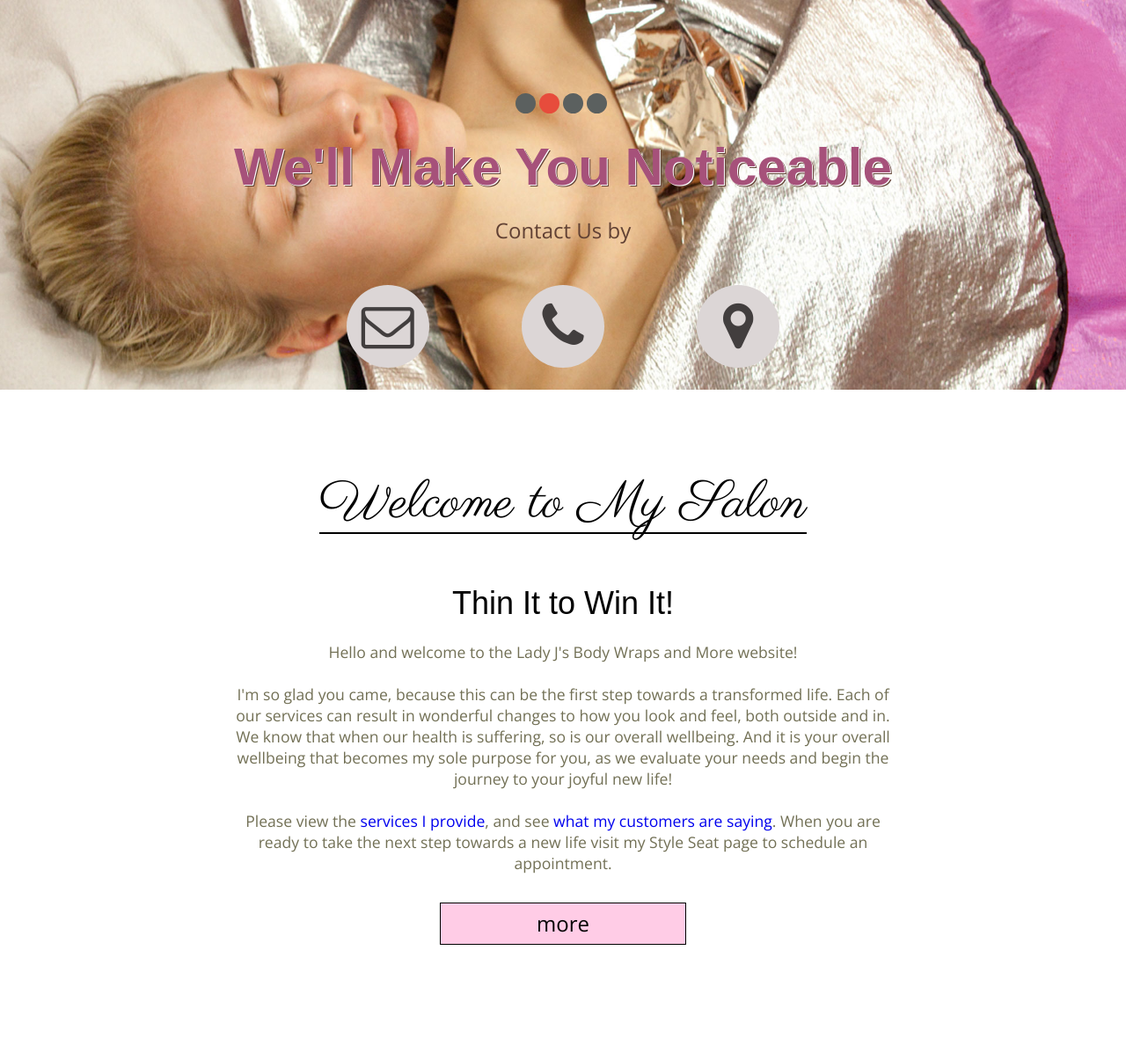
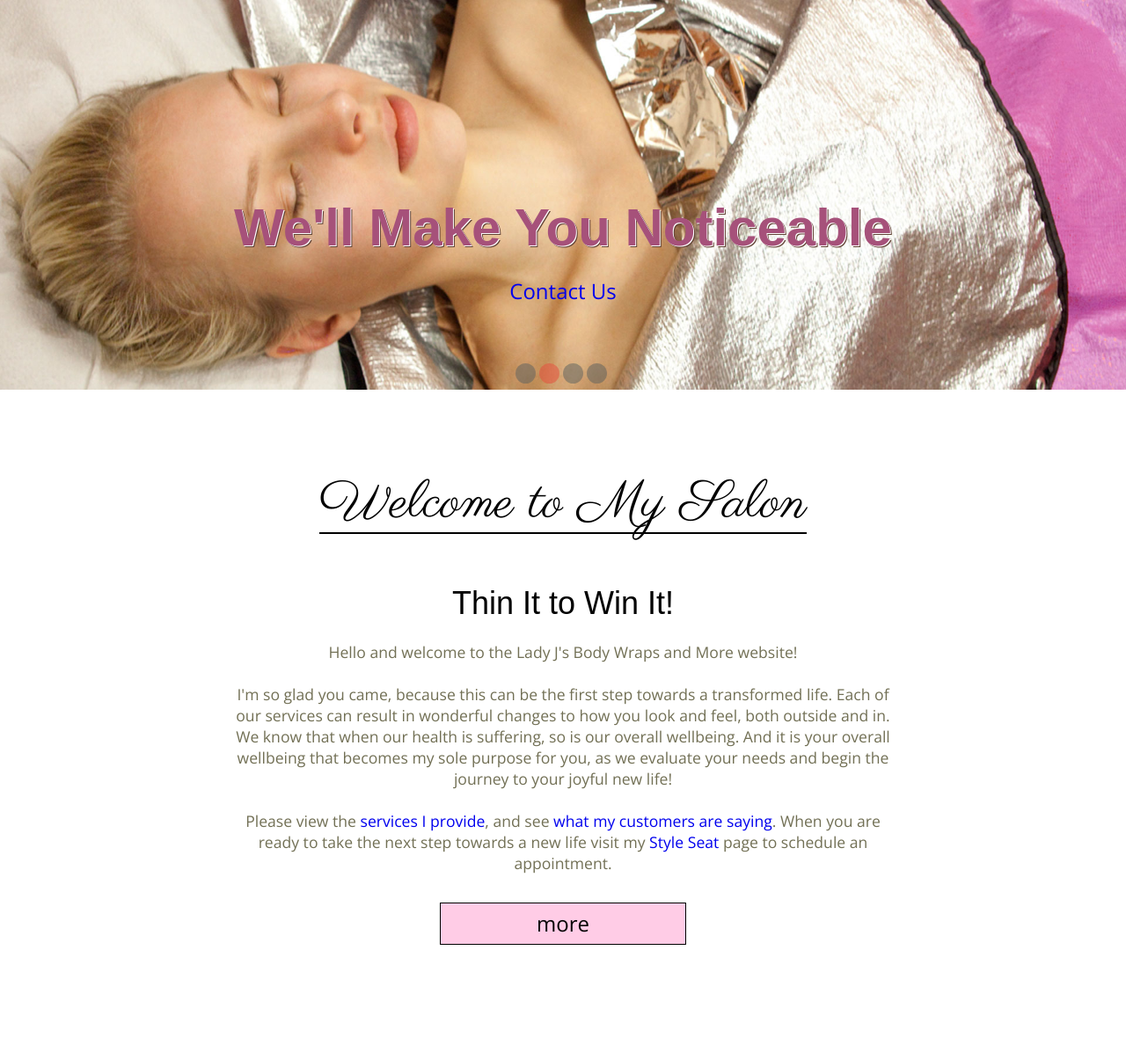
Before and after one commit to rob1grie/ladyj, a PHP site: page / in a window 1280 px wide. Shown: the part 113-1318 px from the top of the page at 88% size. Run offline with PHP 8.4, Linux system fonts and the light colour scheme; some libraries are stand-ins or nearby versions; some web fonts are replaced.

Commit message:
Repositioned the slideshow dots and made them semitransparent.

```diff
--- a/cleanse.php
+++ b/cleanse.php
@@ -14,9 +14,6 @@ require_once 'includes/headinc.php';
 						<h2><span>Three-Day Cleanse</span></h2>
 					</header>
 				</div>
-<!--				<div class="grid_4">
-					<div class="img_container"><img src="images/jessie.jpg" alt="img"></div>
-				</div>-->
 				<div class="grid_12">
 					<div class="img_container float_left_img border_right_bottom">
 						<img src="images/suero-img.png" />
--- a/css/camera.css
+++ b/css/camera.css
@@ -205,7 +205,7 @@
 .camera_caption .bd-ra:hover {
 	background: #e74c3c;
 }
-.camera_caption > div { }
+.camera_caption > div { margin-bottom: 75px; }
 .camerarelative {
 	overflow: hidden;
 	position: relative;
@@ -273,9 +273,11 @@
 	padding: 0;
 	text-align: center;
 	position: absolute;
-	top: 21.6%;
+	top: 91%;
 	left: 0;
 	right: 0;
+	opacity: 0.5;
+	z-index: 99;
 }
 .camera_wrap .camera_pag .camera_pag_ul li {
 	-webkit-border-radius: 50%;
@@ -473,7 +475,7 @@
 		line-height: 45px;
 	}
 	.camera_caption p { font-size: 25px; }
-	.camera_wrap .camera_pag .camera_pag_ul { top: 10px; }
+	.camera_wrap .camera_pag .camera_pag_ul { top: 85%; }
 }
 @media only screen and (max-width: 767px) {
 	.camera_caption {
--- a/index.php
+++ b/index.php
@@ -20,10 +20,7 @@ require_once 'includes/headinc.php';
 				<div class="item" data-src="images/bodywrap.jpg">
 					<div class="camera_caption fadeIn">
 						<h3>We'll Make You Noticeable</h3>
-						<p>Contact Us by</p>
-						<a href="#" class="btn bd-ra"><span class="fa fa-envelope-o"></span></a>
-						<a href="#" class="btn bd-ra"><span class="fa fa-phone"></span></a>
-						<a href="#" class="btn bd-ra"><span class="fa fa-map-marker"></span></a>
+						<p><a href="contact.php">Contact Us</a></p>
 					</div>
 				</div>
 				<div class="item" data-src="images/foot-spa-slide.jpg">
@@ -55,7 +52,9 @@ require_once 'includes/headinc.php';
 						your joyful new life!</p><br>
 					<p class="larger_text">Please view the <a href="services.php" class="pink_link">services I provide</a>, and see
 						<a href="services.php#testimonials" class="pink_link">what my customers are saying</a>. When you are ready to take the next step towards a new life
-						visit my Style Seat page to schedule an appointment.</p>
+						visit my <a href="https://www.styleseat.com/v/jessiemayberry?utm_campaign=579998&utm_medium=Widgets&utm_source=Badges&utm_content=button" target="_blank">
+											Style Seat
+										</a> page to schedule an appointment.</p>
 					<a href="services.php" class="btn">more</a>
 				</div>
 			</div>
```
